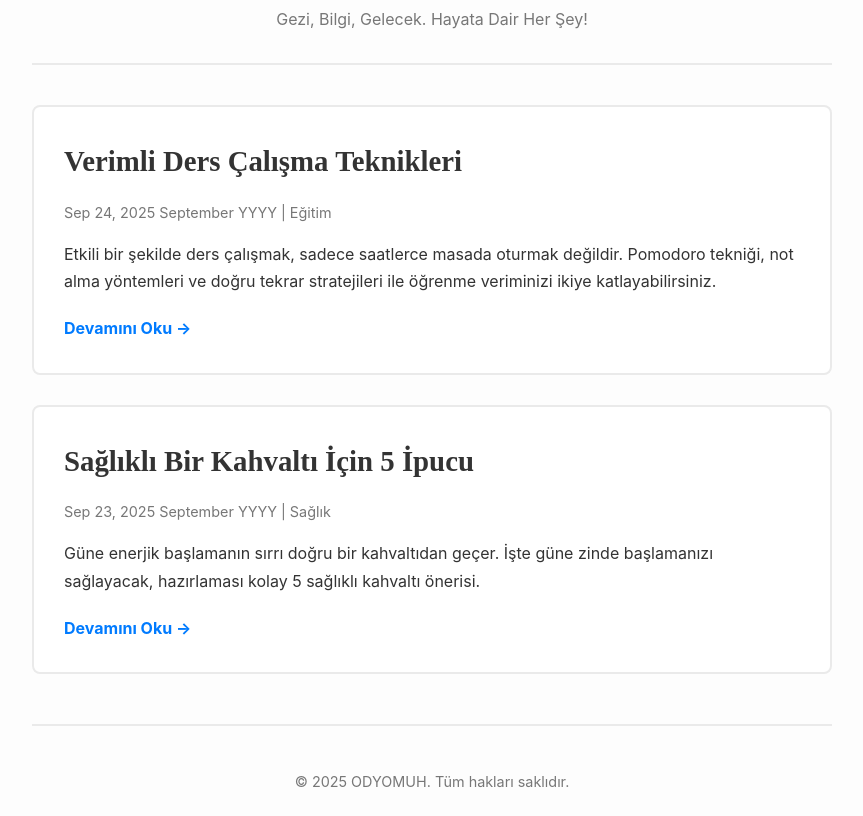
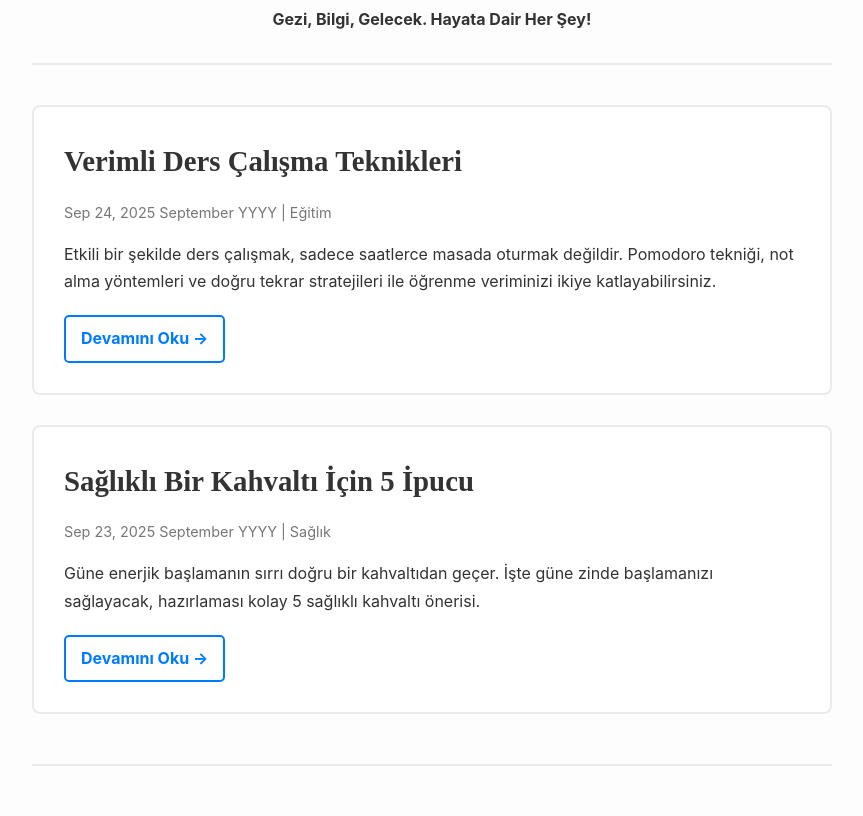
Before and after one commit to oguzdurak16-create/odyomuh, an Eleventy site: page index.njk in a window 1280 px wide. Shown: the part 142-958 px from the top of the page, without its empty margins (208-1071 px from the left). Built offline with nearby package versions, Linux system fonts and the light colour scheme; Eleventy itself is replaced by a stand-in of ours; files that its build step writes are made by us from their sources.

Commit message:
Update style.css

```diff
--- a/css/style.css
+++ b/css/style.css
@@ -2,9 +2,10 @@
 :root {
     --font-family-body: 'Inter', sans-serif;
     --font-family-heading: 'Merriweather', serif;
-    --color-text: #333333;
-    --color-background: #FDFDFD;
-    --color-primary: #007BFF;
+    --color-text: #333333; /* Koyu Gri */
+    --color-background: #FDFDFD; /* Sıcak Beyaz */
+    --color-primary: #007BFF; /* Canlı Mavi */
+    --color-secondary: #FFC107; /* Sarı */
     --color-meta: #777777;
     --color-border: #EAEAEA;
     --container-width: 800px;
@@ -27,7 +28,7 @@ body {
 .container {
     max-width: var(--container-width);
     margin: 0 auto;
-    padding: 20px 0;
+    padding: 20px;
 }
 
 /* Header (Üst Kısım) */
@@ -42,7 +43,7 @@ body {
     font-family: var(--font-family-heading);
     font-size: 2.5rem;
     margin: 0;
-    color: var(--color-text);
+    color: var(--color-primary); /* Başlık rengi mavi yapıldı */
 }
 
 .site-header .site-title a {
@@ -52,7 +53,8 @@ body {
 
 .site-header .site-tagline {
     margin: 10px 0 0;
-    color: var(--color-meta);
+    color: var(--color-text); /* Slogan rengi koyu gri yapıldı */
+    font-weight: 700;
 }
 
 /* Yazı Listesi (Ana Sayfa) */
@@ -97,6 +99,12 @@ body {
     margin-bottom: 15px;
 }
 
+.post-meta a {
+    color: var(--color-meta);
+    text-decoration: none;
+    font-weight: bold;
+}
+
 .post-excerpt {
     margin-bottom: 20px;
 }
@@ -106,10 +114,16 @@ body {
     font-weight: bold;
     color: var(--color-primary);
     text-decoration: none;
+    border: 2px solid var(--color-primary);
+    padding: 8px 15px;
+    border-radius: 5px;
+    transition: background-color 0.2s, color 0.2s;
 }
 
 .read-more-link:hover {
-    text-decoration: underline;
+    text-decoration: none;
+    background-color: var(--color-primary);
+    color: #fff;
 }
 
 /* Footer (Alt Kısım) */
```
